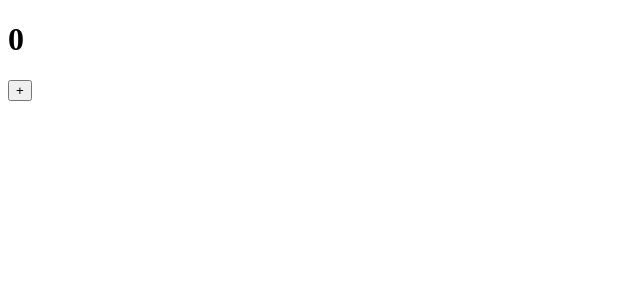
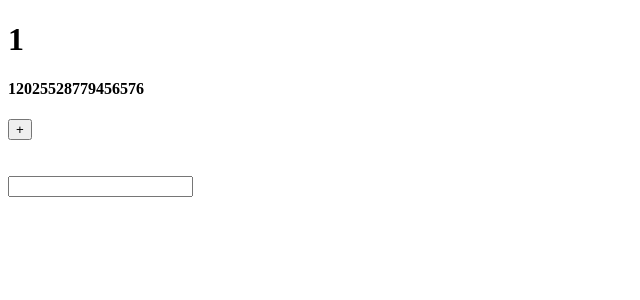
Before and after one commit to WellintonCamboim/react-hooks, a React (Create React App) app: page / in a window 1280 px wide. Shown: the top 300 px of the page, without its empty margins (0-640 px from the left). Built offline with nearby package versions, Linux system fonts and the light colour scheme.

Commit message:
Memorizando Dados com useMemo - React Hooks #05

```diff
--- a/src/App.js
+++ b/src/App.js
@@ -4,6 +4,7 @@ import UseEffect from '../src/hooks/useEffect';
 import UseContext from '../src/hooks/useContext';
 import UseReducer from '../src/hooks/useReducer';
 import UseCallback from '../src/hooks/useCallback';
+import UseMemo from '../src/hooks/useMemo';
 
 function App() {
   return (
@@ -11,7 +12,8 @@ function App() {
     // <UseEffect />
     // <UseContext />
     // <UseReducer />
-    <UseCallback />
+    // <UseCallback />
+    <UseMemo />
   );
 }
 
--- /dev/null
+++ b/src/hooks/useMemo.js
@@ -0,0 +1,30 @@
+import React, { useState, useMemo } from 'react';
+
+function Hooks() {
+  const [counter, setCounter] = useState(1);
+  const [name, setName] = useState('');
+
+  //useMemo utilizado para memorizar valores(retornar valores), ou seja, ele não retorna a função, ele executa a função e retorna o seu resultado / useCallback utilizado para memorizar funcão e retornar função.
+  const total = useMemo(() => {
+    console.log('useMeno rodou!');
+    return (counter * 123456 * 789 * 123456789);
+  }, [counter]);
+
+  function handlePlus() {
+    setCounter((prevState) => prevState + 1);
+  };
+
+  return (
+    <div>
+      <h1>{counter}</h1>
+      <h4>{total}</h4>
+      <button onClick={handlePlus}>+</button>
+
+      <br /><br />
+      <span>{name}</span><br />
+      <input onChange={e => setName(e.target.value)} />
+    </div>
+  );
+}
+
+export default Hooks;
```
